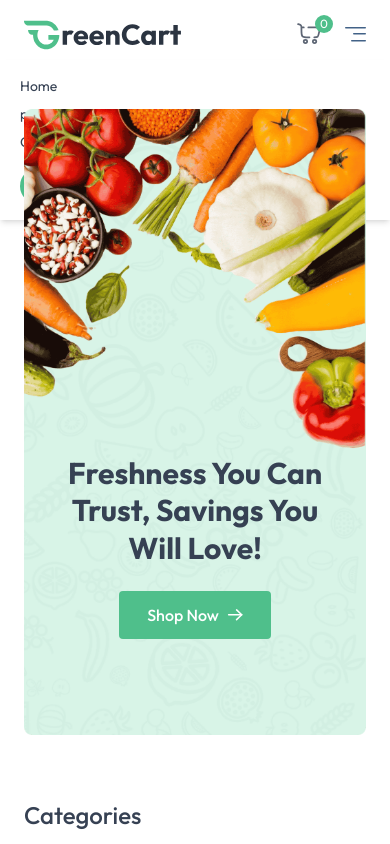
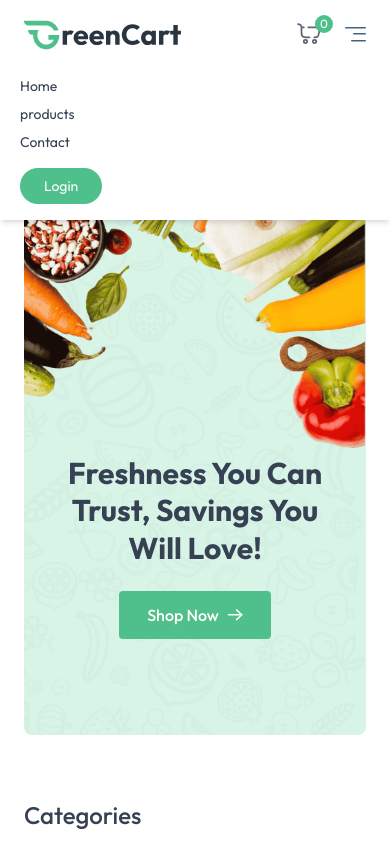
Before and after one commit to Yash-Ghatge/shop_website, a React (Vite) app in the folder client/: page / in a window 390 px wide. Both pictures are taken after a click on the button "Menu". Shown: the top 844 px of the page. Built offline with nearby package versions, Linux system fonts and the light colour scheme; no server answers.

Commit message:
E-Commerce Website

```diff
--- a/client/src/components/Navbar.jsx
+++ b/client/src/components/Navbar.jsx
@@ -105,7 +105,7 @@
         <div
         className={`${
           open ? "flex" : "hidden"
-        } absolute top-[60px] left-0 w-full bg-white shadow-md py-4 flex-col items-start gap-2 px-5 text-sm md:hidden`}
+        } absolute top-[60px] left-0 w-full bg-white shadow-md py-4 flex-col items-start gap-2 px-5 text-sm md:hidden z-50`}
       >
         <NavLink to="/" onClick={() => setOpen(false)}>
           Home
```
